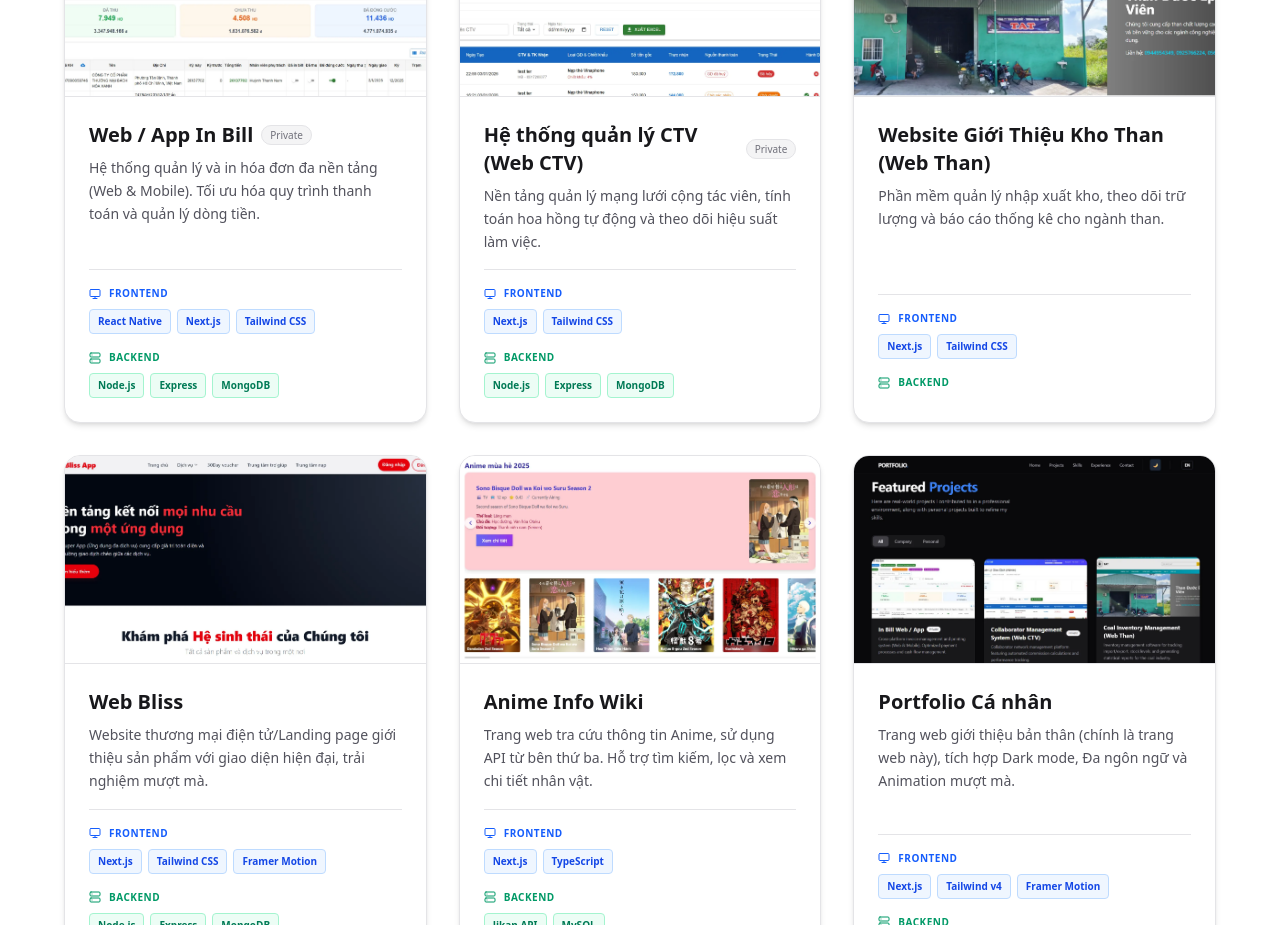
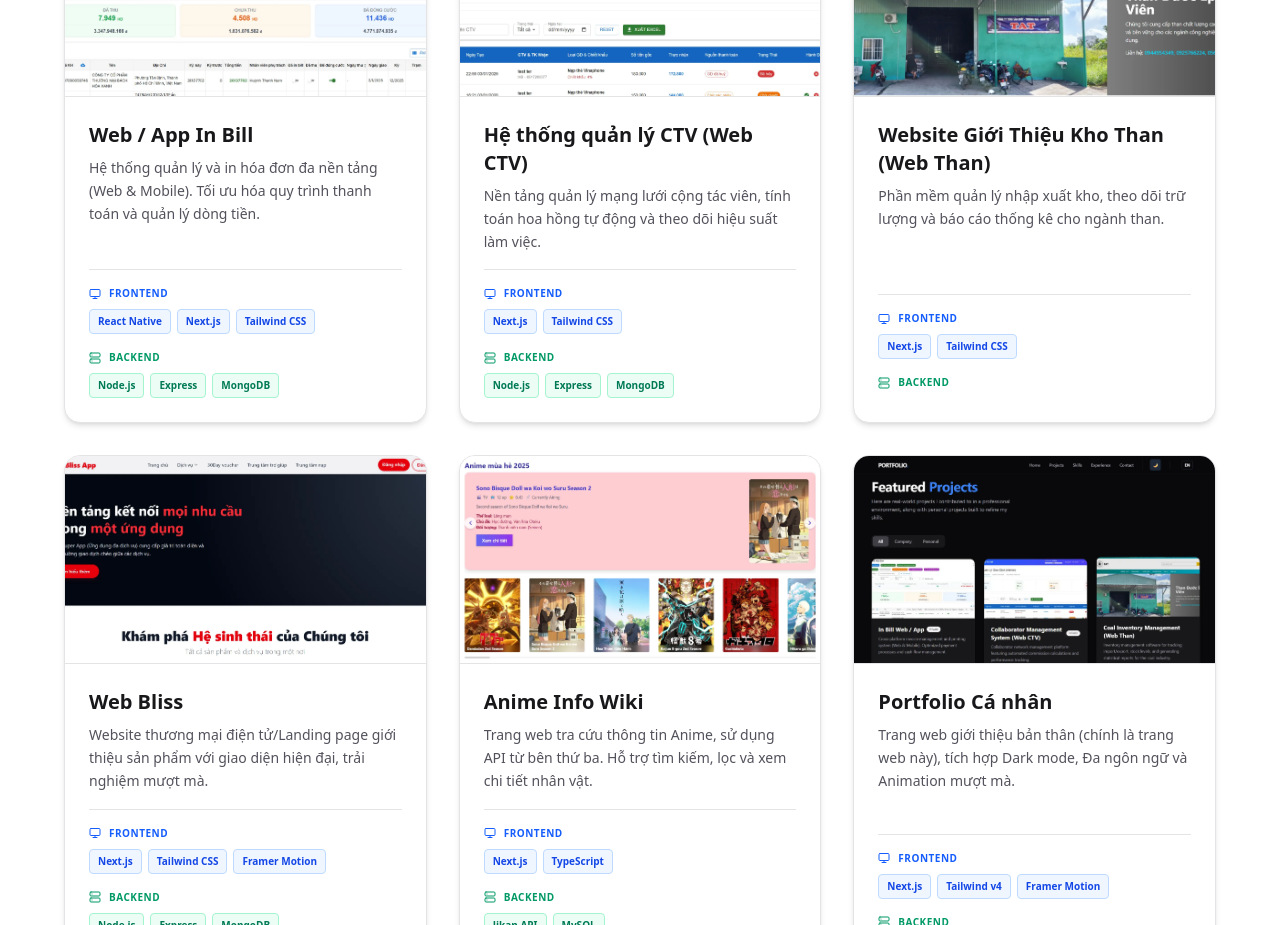
Before and after one commit to vodang03/vodang-portfolio, a Next.js app: page / in a window 1280 px wide. Shown: the part 1260-2185 px from the top of the page. Built offline with nearby package versions, Linux system fonts and the light colour scheme.

Commit message:
Update ProjectCard.tsx

```diff
--- a/components/ProjectCard.tsx
+++ b/components/ProjectCard.tsx
@@ -77,12 +77,6 @@ export default function ProjectCard({ project }: { project: Project }) {
           <div className="mb-4">
             <h3 className="text-xl font-bold text-zinc-900 dark:text-foreground group-hover:text-primary transition-colors flex items-center gap-2">
               {project.title}
-              {/* Badge nếu là dự án nội bộ/không có link */}
-              {!project.link && !project.github && (
-                <span className="text-[10px] px-2 py-0.5 rounded-full bg-zinc-100 text-zinc-500 border border-zinc-200 font-medium">
-                  Private
-                </span>
-              )}
             </h3>
             <p className="mt-2 text-sm text-zinc-600 dark:text-muted-foreground leading-relaxed line-clamp-3">
               {project.description}
```
